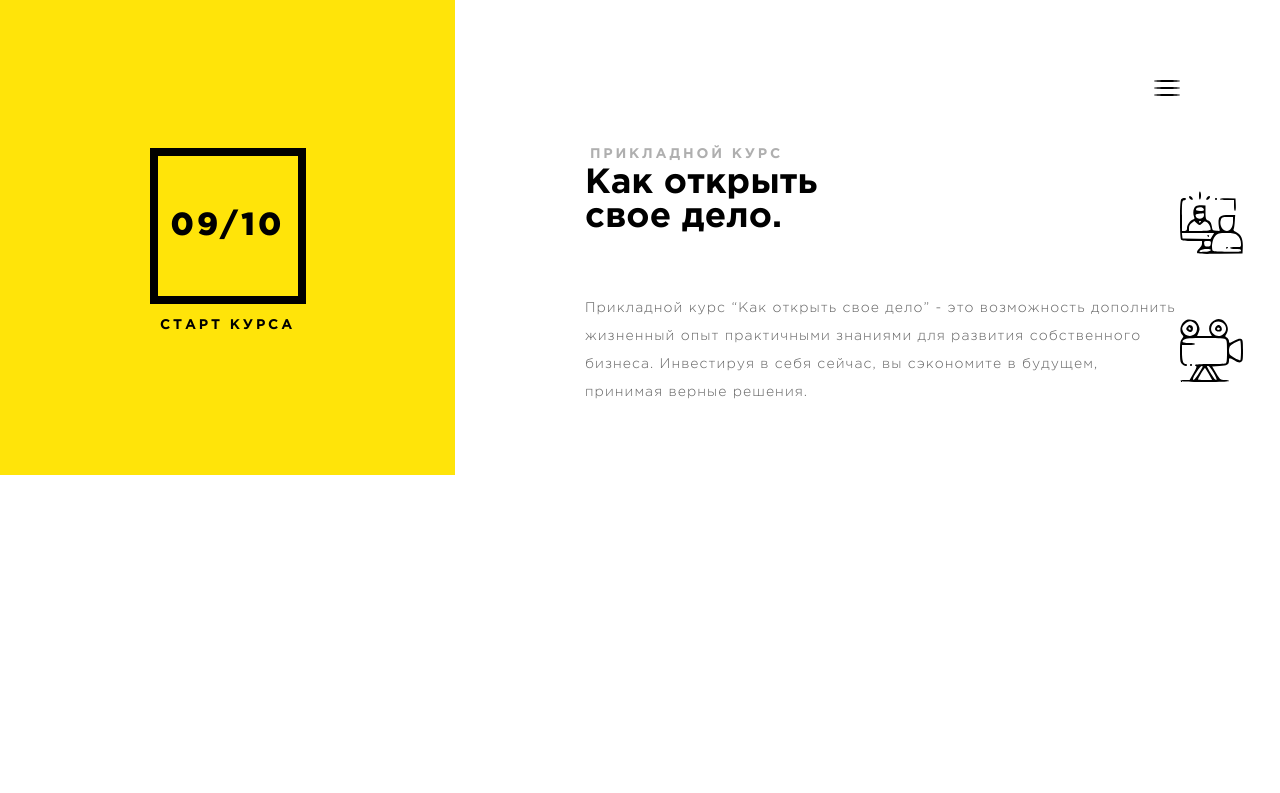
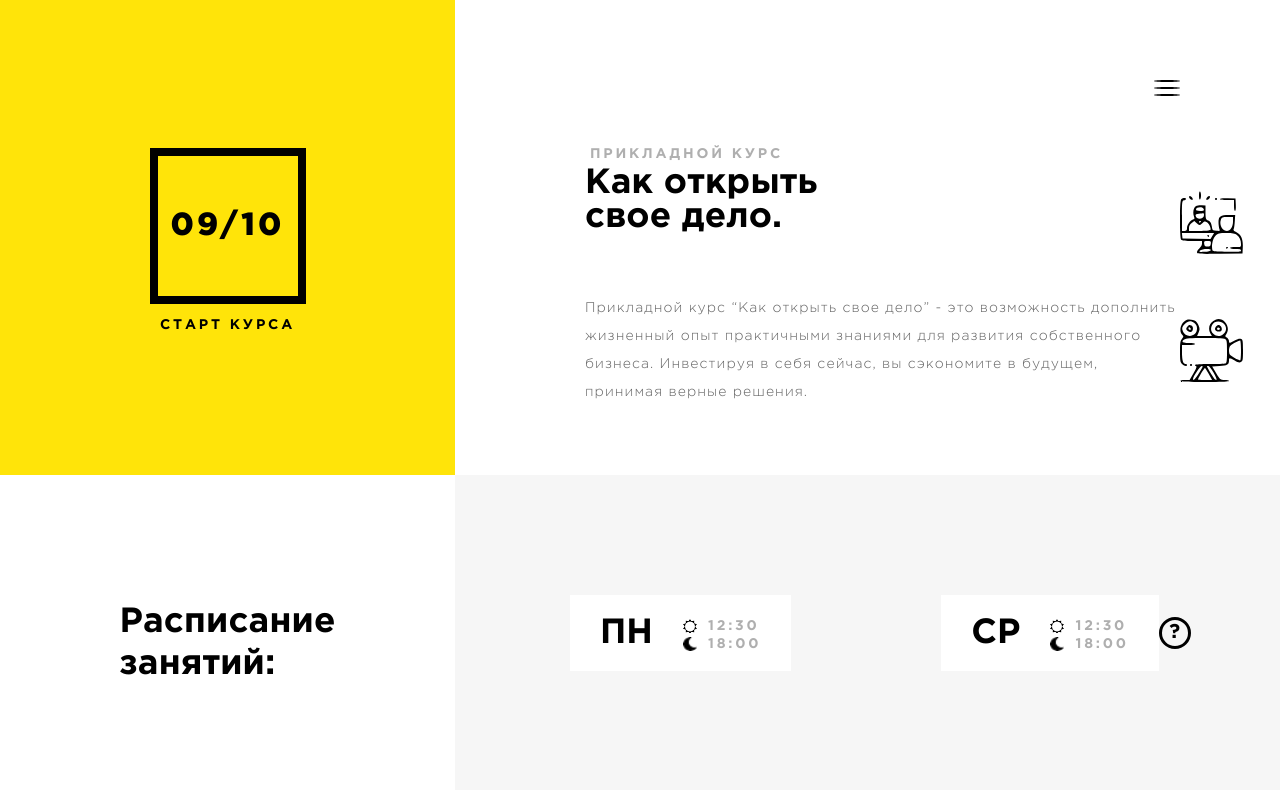
Before and after one commit to mobystudent/AppliedCourse, a website: page src/pug/index.pug in a window 1280 px wide. Drawn offline with nearby package versions, Linux system fonts and the light colour scheme; files that its build step writes are made by us from their sources; files whose address does not match are found by name.

Commit message:
Add timetable section

```diff
--- a/src/css/blocks/container.scss
+++ /dev/null
@@ -1,29 +0,0 @@
-.container {
-	margin: 0 auto;
-	padding: 0 40px;
-
-	@media screen and (max-width: 1023px) {
-		padding: 0 30px;
-	}
-
-	@media screen and (max-width: 767px) {
-		padding: 0 20px;
-	}
-
-	&--large {
-		width: 1366px;
-
-		@media screen and (max-width: 1365px) {
-			width: 1024px;
-		}
-
-		@media screen and (max-width: 1023px) {
-			width: 768px;
-		}
-
-		@media screen and (max-width: 767px) {
-			width: 100%;
-			max-width: 440px;
-		}
-	}
-}
--- /dev/null
+++ b/src/css/blocks/info.scss
@@ -0,0 +1,28 @@
+.info {
+	position: relative;
+
+	&__sign {
+		width: 32px;
+		height: 32px;
+		border: 3px solid $black;
+		border-radius: 50%;
+		font: 20px $GothamProBold;
+		display: flex;
+		justify-content: center;
+		align-items: center;
+	}
+
+	&__descrip {
+		display: none;
+		position: absolute;
+		top: -60px;
+		left: -410px;
+		width: 390px;
+		background: $white;
+		border: 1px solid $darkLightGray;
+		font: 14px/24px $GothamProLight;
+		letter-spacing: .075em;
+		color: $darkGray;
+		padding: 28px 35px;
+	}
+}
--- a/src/css/helpers/colors.scss
+++ b/src/css/helpers/colors.scss
@@ -3,3 +3,5 @@ $black: #000;
 $yellow: #ffe409;
 $mediumGray: #afafaf;
 $darkGray: #636363;
+$lightGray: #f6f6f6;
+$darkLightGray: #c6c6c6;
--- /dev/null
+++ b/src/css/sections/timetable.scss
@@ -0,0 +1,96 @@
+.timetable {
+	background: $lightGray;
+	display: flex;
+
+	&__title-wrap {
+		display: flex;
+		flex-flow: column;
+		align-items: center;
+		justify-content: center;
+		background: $white;
+		width: 455px;
+		min-height: 315px;
+		flex: 0 0 auto;
+		padding-top: 20px;
+	}
+
+	&__title {
+		font: 35px/42px $GothamProBold;
+		letter-spacing: .005em;
+	}
+
+	&__content {
+		display: flex;
+		align-items: center;
+		justify-content: space-between;
+		padding: 0 200px 0 115px;
+		flex: 1 0 auto;
+	}
+
+	&__table {
+		display: flex;
+	}
+
+	&__day {
+		background: $white;
+		display: flex;
+		align-items: center;
+		padding: 20px 30px;
+
+		&:not(:last-child) {
+			margin-right: 150px;
+		}
+	}
+
+	&__name {
+		font: 35px $GothamProBold;
+		text-transform: uppercase;
+		margin-right: 30px;
+	}
+
+	&__wrap {
+		display: flex;
+		flex-flow: column;
+		padding-top: 5px;
+	}
+
+	&__time {
+		font: 14px $GothamProBold;
+		color: $mediumGray;
+		letter-spacing: .2em;
+		position: relative;
+		padding-left: 25px;
+
+		&:not(:last-child) {
+			margin-bottom: 5px;
+		}
+
+		&--start {
+			&:before {
+				content: '';
+				position: absolute;
+				top: 50%;
+				left: 0;
+				transform: translateY(-50%);
+				width: 14px;
+				height: 14px;
+				background: url("img/day.png") no-repeat;
+				background-size: cover;
+			}
+		}
+
+		&--end {
+			&:before {
+				content: '';
+				position: absolute;
+				top: 50%;
+				left: 0;
+				transform: translateY(-50%);
+				width: 14px;
+				height: 14px;
+				background: url("img/night.png") no-repeat;
+				background-size: cover;
+			}
+		}
+	}
+}
--- a/src/css/style.scss
+++ b/src/css/style.scss
@@ -1,7 +1,6 @@
 /*
-Theme Name: BPTheme
-Author: Demchco
-Author URI: https://demch.co
+Theme Name: Front-end theme
+Author: mobystudent
 Description:
 Version: 1.0
 License: GNU General Public License v2 or later
@@ -26,14 +25,15 @@ License URI: http://www.gnu.org/licenses/gpl-2.0.html
 @import "blocks/btn.scss";
 @import "blocks/icon.scss";
 @import "blocks/logo.scss";
-@import "blocks/container.scss";
 @import "blocks/slider.scss";
 @import "blocks/burger.scss";
 @import "blocks/input.scss";
 @import "blocks/form.scss";
+@import "blocks/info.scss";
 
 //Sections
 @import "sections/header.scss";
 @import "sections/footer.scss";
 @import "sections/contacts.scss";
 @import "sections/represent.scss";
+@import "sections/timetable.scss";
--- a/src/pug/index.pug
+++ b/src/pug/index.pug
@@ -31,4 +31,23 @@ block content
 								h3.represent__title.represent__title--format видеозапись
 								span.represent__text.represent__text--format все занятия доступны на видеозаписях
 
+			section.timetable
+				.timetable__title-wrap
+					h2.timetable__title Расписание #[br] занятий:
+				.timetable__content
+					.timetable__table
+						article.timetable__day
+							span.timetable__name ПН
+							.timetable__wrap
+								time.timetable__time.timetable__time--start(datetime='12:30') 12:30
+								time.timetable__time.timetable__time--end(datetime='18:00') 18:00
+						article.timetable__day
+							span.timetable__name Ср
+							.timetable__wrap
+								time.timetable__time.timetable__time--start(datetime='12:30') 12:30
+								time.timetable__time.timetable__time--end(datetime='18:00') 18:00
+					article.info
+						small.info__sign ?
+						p.info__descrip Занятия курса проходят в утренних и вечерних группах, два раза в день. Вы можете сами выбирать удобное для учебы время.
+
 		include footer.pug
```
Also changed, not shown: src/img/day.png (added), src/img/night.png (added), src/template/index.html.
